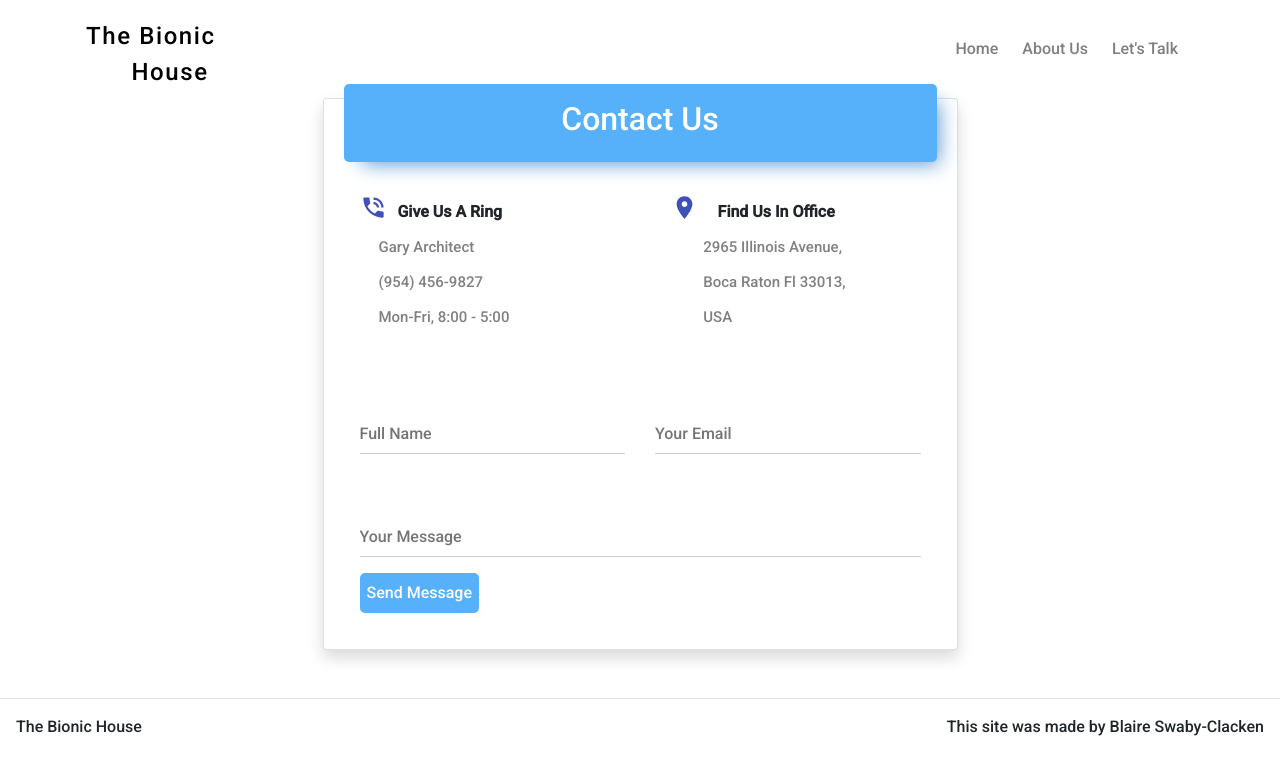
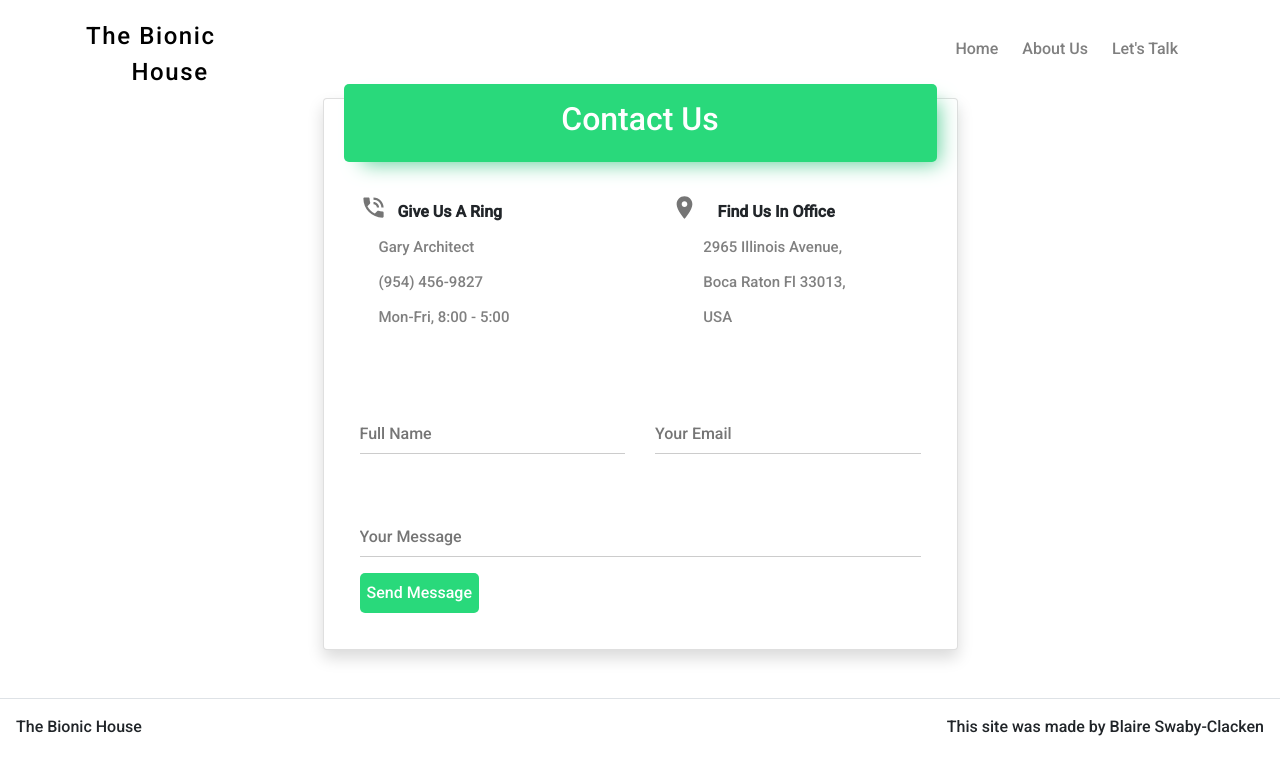
Before and after one commit to blairesc/The-Bionic-House, a React (Create React App) app: page /contact in a window 1280 px wide. Shown: the top 774 px of the page. Built offline with nearby package versions, Linux system fonts and the light colour scheme.

Commit message:
color change

```diff
--- a/src/pages/ContactPage.js
+++ b/src/pages/ContactPage.js
@@ -8,7 +8,7 @@ import LocationOnIcon from '@material-ui/icons/LocationOn';
 import '../styles/ContactPage.css';
 
 
-function ContactPage(props) {
+function ContactPage() {
     return(
         <div>
             <Container>
@@ -19,7 +19,7 @@ function ContactPage(props) {
                                 <Row className="pb-2">
                                     <Col lg={12}>
                                         <div className="text-center text-white py-3 head">
-                                            <h2>Contact Us</h2>
+                                            <h2> Contact Us </h2>
                                         </div>
                                     </Col>
                                 </Row>
@@ -27,7 +27,7 @@ function ContactPage(props) {
                                     <Col lg={5} md={6}>
                                         <Row className="px-3">
                                             <Col lg={2}>
-                                                <PhoneInTalkIcon color="primary" style={{ fontSize: 27 }} />
+                                                <PhoneInTalkIcon color="action" style={{ fontSize: 27 }} />
                                             </Col>
                                             <Col lg={10}>
                                                 <h6 className="font-weight-bold pt-2">Give Us A Ring</h6>
@@ -45,7 +45,7 @@ function ContactPage(props) {
                                     <Col md={6} lg={{ size: 6, offset: 1}}>
                                         <Row className="px-3">
                                             <Col lg={2}>
-                                                <LocationOnIcon color="primary" style={{ fontSize: 27 }} />
+                                                <LocationOnIcon color="action" style={{ fontSize: 27 }} />
                                             </Col>
                                             <Col lg={10}>
                                                 <h6 className="font-weight-bold pt-2">Find Us In Office</h6>
--- a/src/styles/ContactPage.css
+++ b/src/styles/ContactPage.css
@@ -3,12 +3,12 @@
 }
 
 .head {
-    background: rgb(87, 177, 250);
+    background: #29d97b;
     border-radius: 5px;
     margin-top: -35px;
     -webkit-box-shadow: 10px 10px 20px -8px rgba(100,153,209,1);
     -moz-box-shadow: 10px 10px 20px -8px rgba(100,153,209,1);
-    box-shadow: 10px 10px 20px -8px rgba(100,153,209,1);
+    box-shadow: 10px 10px 20px -8px rgb(100, 209, 158);
 }
 
 p {
@@ -32,7 +32,7 @@ p {
     left: 50%;
     width: 0;
     height: 2px;
-    background-color:  rgb(87, 177, 250);
+    background-color: #29d97b;
     transition: 0.4s;
 }
 
@@ -43,7 +43,7 @@ p {
 }
 
 .btn-1{
-    background:  rgb(87, 177, 250);
+    background:  #29d97b;
     color: white;
     border: none;
     outline: none;
```
